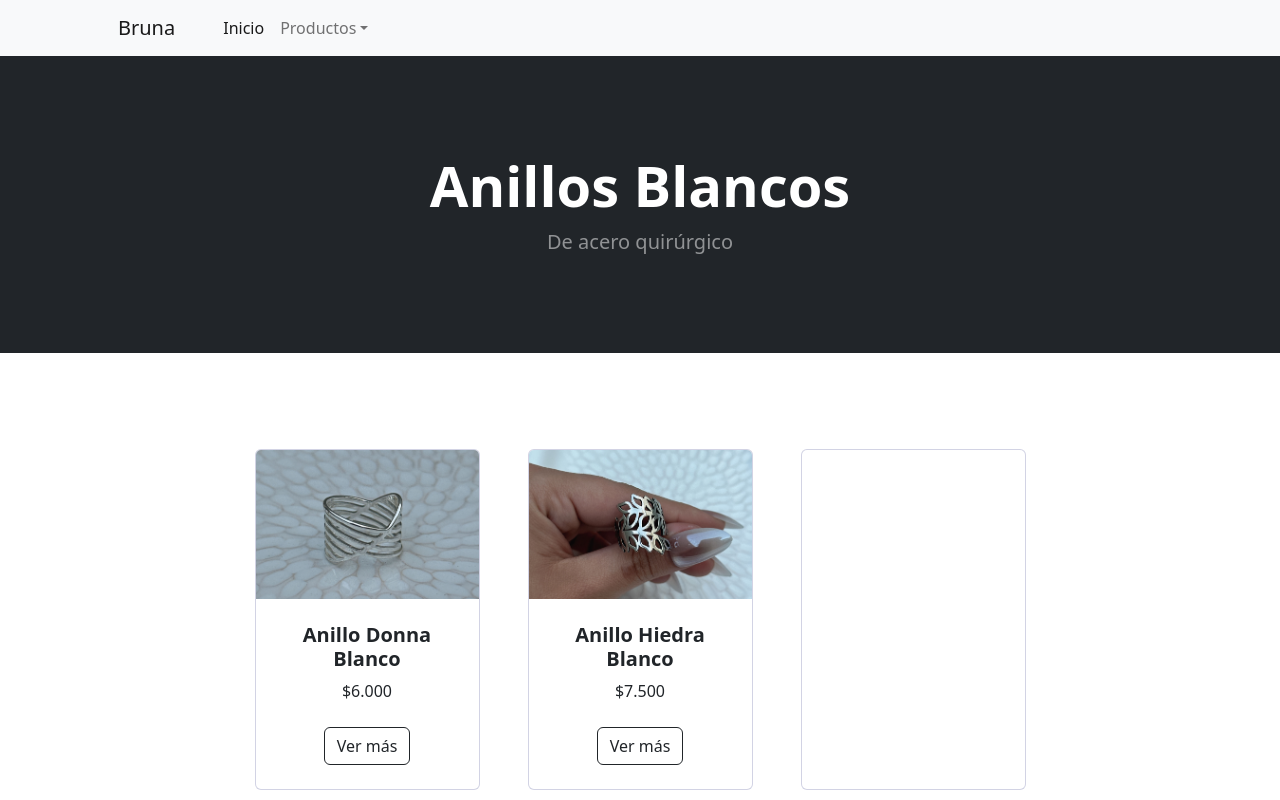
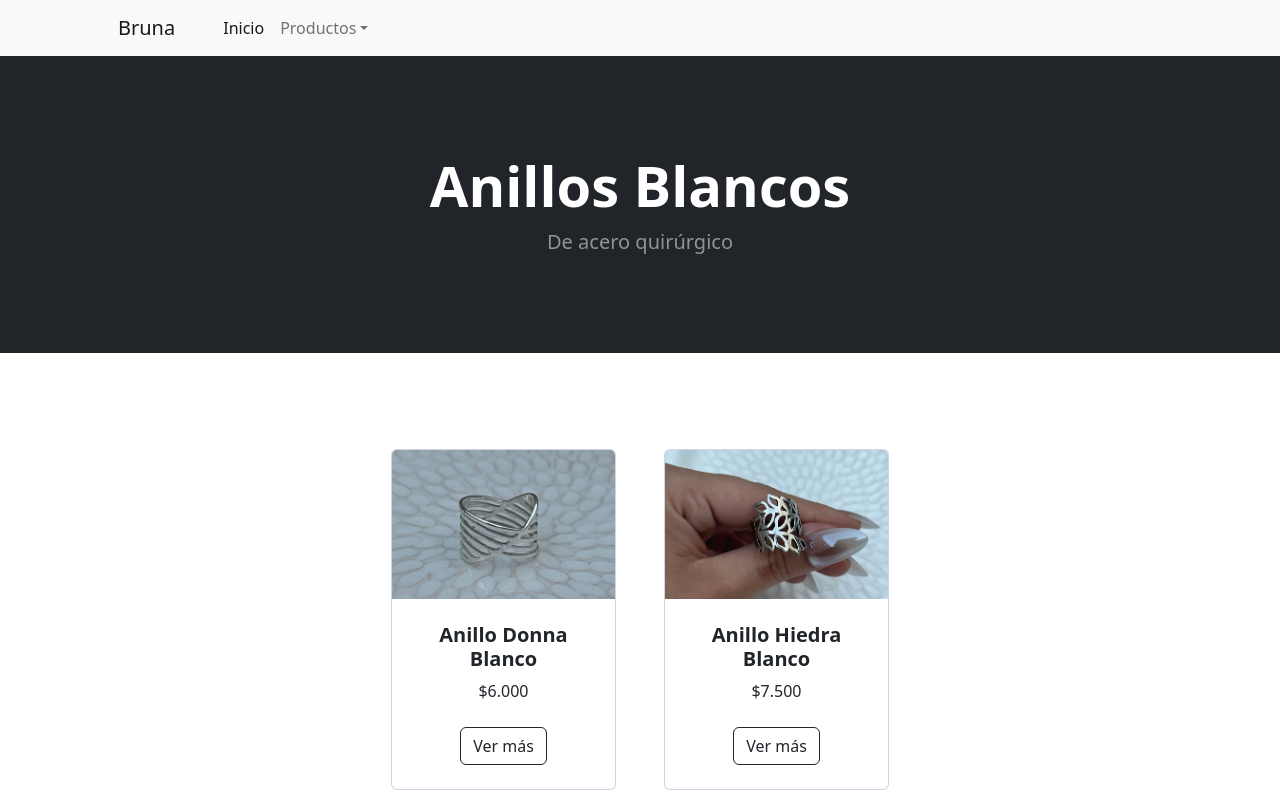
Before and after one commit to BrunaAccesorios/Anillos-Blancos, a plain HTML site: page index.html in a window 1280 px wide. Shown: the top 800 px of the page. Drawn offline with nearby package versions, Linux system fonts and the light colour scheme.

Commit message:
Remove unused card section in index.html
Removed unused card section from the layout.

```diff
--- a/index.html
+++ b/index.html
@@ -109,22 +109,7 @@
                             </div>
                         </div>
                     </div>
-                    <div class="col mb-5">
-                        <div class="card h-100">
 
-
-
-
-
-
-
-
-
-
-
-
-                </div>
-            </div>
         </section>
         <!-- Footer-->
         <footer class="py-5 bg-dark">
```
